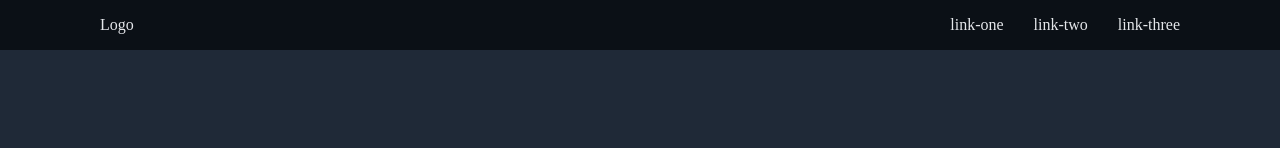
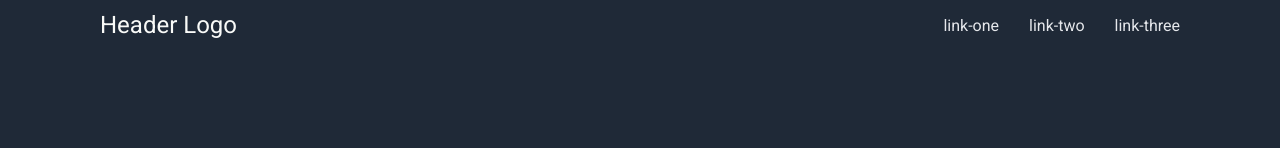
Before and after one commit to jshadbolt/Project-Landing-Page, a plain HTML site: page index.html in a window 1280 px wide. Shown: the top 148 px of the page. Drawn offline with Linux system fonts and the light colour scheme.

Commit message:
Link custom Google Font.
Linked 'Roboto' font from Google Fonts.

```diff
--- a/index.html
+++ b/index.html
@@ -5,11 +5,17 @@
     <meta name="viewport" content="width=device-width, initial-scale=1.0">
     <title>Document</title>
     <link rel="stylesheet" href="style.css">
+
+    <link rel="preconnect" href="https://fonts.googleapis.com">
+<link rel="preconnect" href="https://fonts.gstatic.com" crossorigin>
+<link href="https://fonts.googleapis.com/css2?family=Roboto&display=swap" rel="stylesheet">
+
+
 </head>
 <body>
 
     <div class="header">
-        <div class="logo">Logo</div>
+        <div class="logo">Header Logo</div>
         <ul class="links">
             <li>link-one</li>
             <li>link-two</li>
--- a/style.css
+++ b/style.css
@@ -8,6 +8,7 @@ body {
     padding: 0px;
     margin: 0px;
     min-height: 100vh;
+    font-family: 'Roboto', sans-serif;
 }
 
 .header, .footer {
@@ -15,14 +16,19 @@ body {
     justify-content: space-between;
     align-items: center;
     padding: 0 100px;
-    background-color: #0b1016;
+    background-color: #1f2937;
     height: 50px;
-    color:#e5e7eb
+    color:#e5e7eb;
 }
 
 .footer {
     /* display: flex; */
     justify-content: center;
+}
+
+.logo {
+    font-size: 24px;
+    color: #f9faf8;
 }
 
 ul {
```
